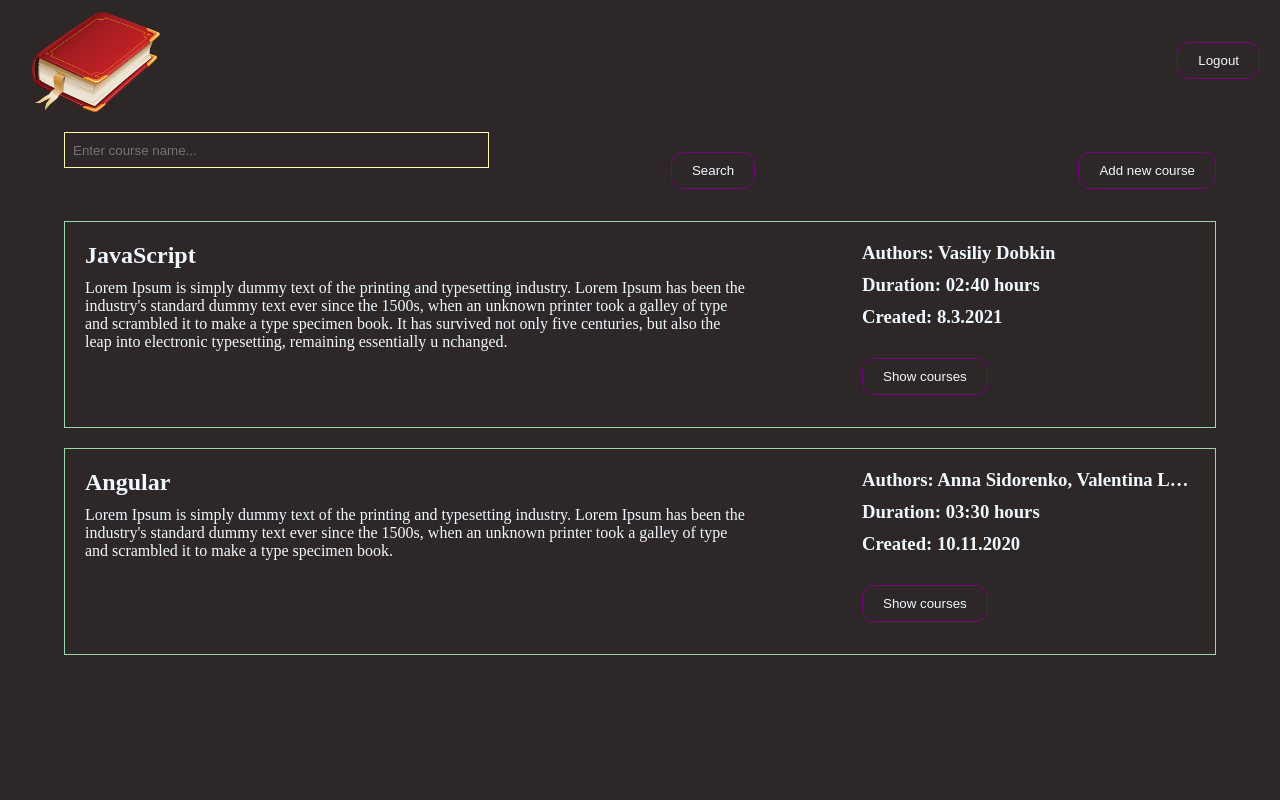
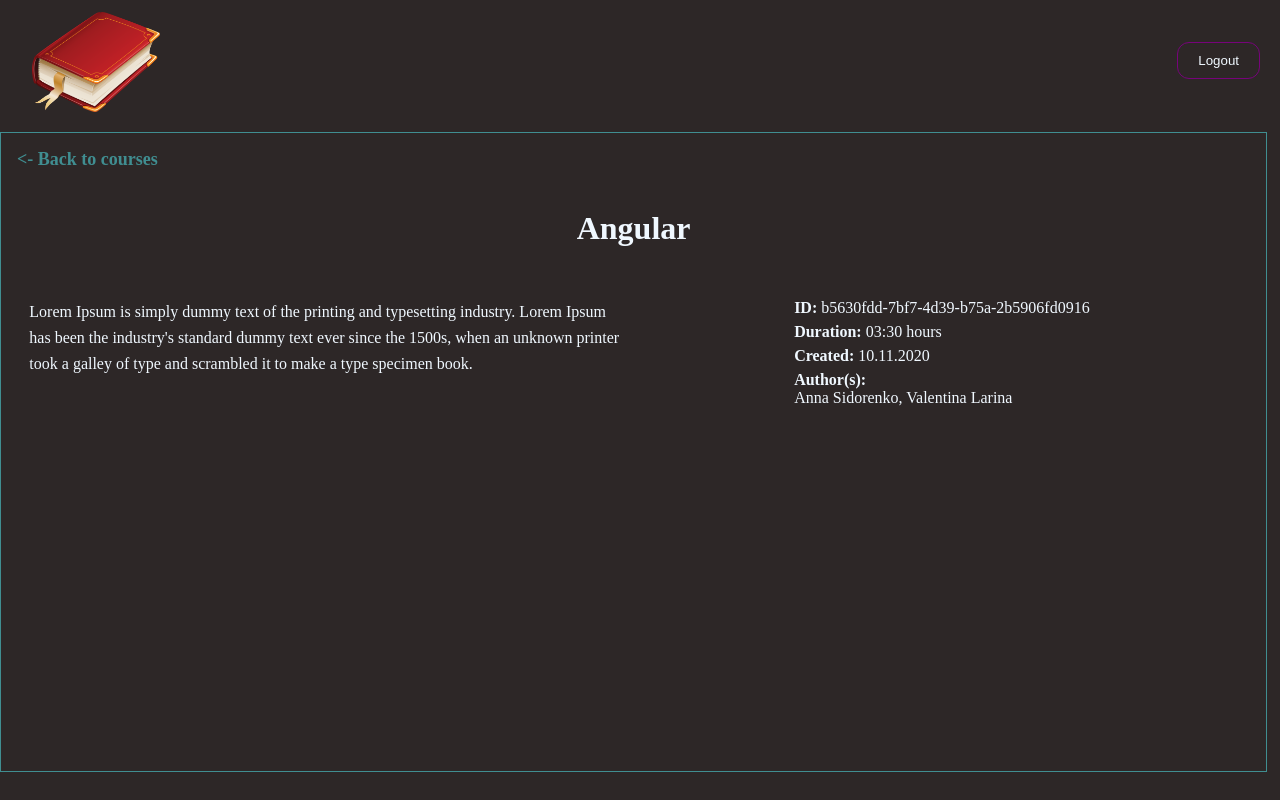
Before and after one commit to danielguaro/projectEpam, a React (Vite) app: page /courses/b5630fdd-7bf7-4d39-b75a-2b5906fd0916 in a window 1280 px wide. Before the commit this address led to /courses. Built offline with nearby package versions, Linux system fonts and the light colour scheme.

Commit message:
Second task in progress

```diff
--- a/src/components/CourseInfo/CourseInfo.jsx
+++ b/src/components/CourseInfo/CourseInfo.jsx
@@ -1,9 +1,55 @@
-import React from 'react';
+import './courseInfo.css';
+
+import { Link, Navigate, useParams } from 'react-router-dom';
+import { getCourseById, getTheAuthors, getTime } from '../../helpers';
 
 export const CourseInfo = () => {
+	// const { initAuthors } = useContext(UserContext);
+	// let allAuthors = initAuthors();
+	// console.log(allAuthors);
+	// Importando de react router
+	const { courseId } = useParams();
+	console.log(courseId);
+	const course = getCourseById(courseId);
+	console.log(course);
+	if (!course) {
+		return <Navigate to='/courses' />;
+	}
+	let authors = getTheAuthors(course.authors);
+	console.log('authors', authors);
+	let time = getTime(course.duration);
 	return (
 		<>
-			<div>CourseInfo</div>
+			<div className='courseInfoContainer'>
+				<p>
+					<Link to='/courses'> {'<- '}Back to courses</Link>
+				</p>
+				<h1>{course.title}</h1>
+				<div className='courseInfoContainer-generalInfo'>
+					<div className='courseInfoContainer-description'>
+						{course.description}
+					</div>
+					<aside>
+						<p>
+							<strong>ID: </strong>
+							{course.id}
+						</p>
+						<p>
+							<strong>Duration: </strong>
+							{time}
+						</p>
+						<p>
+							<strong>Created: </strong>
+							{course.creationDate}
+						</p>
+						<p>
+							<strong>Author(s): </strong>
+							<br />
+							{authors}
+						</p>
+					</aside>
+				</div>
+			</div>
 		</>
 	);
 };
--- /dev/null
+++ b/src/components/CourseInfo/courseInfo.css
@@ -0,0 +1,35 @@
+.courseInfoContainer {
+	/* display: flex;
+	flex-direction: column;
+	align-items: center;
+	justify-content: center; */
+	margin-top: 20px;
+	width: 99%;
+	min-height: 80vh;
+	border: 1px solid #408e91;
+	padding: 16px;
+}
+
+.courseInfoContainer h1 {
+	text-align: center;
+	min-width: 20%;
+	margin: 40px auto;
+}
+.courseInfoContainer-generalInfo {
+	margin-top: 30px;
+	display: grid;
+	grid-template-columns: 1fr 1fr;
+	height: auto;
+	justify-items: center;
+	align-items: start;
+}
+.courseInfoContainer-description {
+	padding: 2%;
+	line-height: 1.6rem;
+}
+aside {
+	padding: 2%;
+}
+aside p {
+	margin-bottom: 6px;
+}
--- a/src/components/Courses/Courses.jsx
+++ b/src/components/Courses/Courses.jsx
@@ -1,20 +1,23 @@
 import './courses.css';
 
 import { mockedAuthorsList, mockedCoursesList } from './components/data/data';
+import { useContext, useState } from 'react';
 
 import { Button } from '../../common/Button/Button';
 import { CourseCard } from './components/CourseCard/CourseCard';
 import { CreateCourse } from '../CreateCourse/CreateCourse';
 import { SearchBar } from './components/SearchBar/SearchBar';
-import { useState } from 'react';
+import { UserContext } from '../../context/UserContext';
 
-const init = () => {
-	return JSON.parse(localStorage.getItem('courses')) || mockedCoursesList;
-};
-const initAuthors = () => {
-	return JSON.parse(localStorage.getItem('authors')) || mockedAuthorsList;
-};
+// const init = () => {
+// 	return JSON.parse(localStorage.getItem('courses')) || mockedCoursesList;
+// };
+// const initAuthors = () => {
+// 	return JSON.parse(localStorage.getItem('authors')) || mockedAuthorsList;
+// };
 export const Courses = ({}) => {
+	const { init, initAuthors } = useContext(UserContext);
+
 	let allCourses = init();
 	let allAuthors = initAuthors();
 
--- a/src/components/Courses/components/CourseCard/CourseCard.jsx
+++ b/src/components/Courses/components/CourseCard/CourseCard.jsx
@@ -1,9 +1,11 @@
 import './courseCard.css';
 
 import { Button } from '../../../../common/Button/Button';
+import { Link } from 'react-router-dom';
 import { getTime } from '../../../../helpers/';
 
 export const CourseCard = ({
+	id,
 	title,
 	description,
 	creationDate,
@@ -27,7 +29,9 @@ export const CourseCard = ({
 				<h3 className='courseCard-restInfo--authors'>Authors: {auth}</h3>
 				<h3>Duration: {time}</h3>
 				<h3>Created: {creationDate}</h3>
-				<Button buttonText={'Show courses'} />
+				<Link to={`/courses/${id}`}>
+					<Button buttonText={'Show courses'} />
+				</Link>
 			</div>
 		</article>
 	);
--- a/src/components/routes/CoursesRoutes.jsx
+++ b/src/components/routes/CoursesRoutes.jsx
@@ -1,5 +1,6 @@
 import { Navigate, Route, Routes } from 'react-router-dom';
 
+import { CourseInfo } from '../CourseInfo/CourseInfo';
 import { Courses } from '../Courses/Courses';
 import { CreateCourse } from '../CreateCourse/CreateCourse';
 import { Header } from '../Header/Header';
@@ -13,6 +14,7 @@ export const CoursesRoutes = () => {
 				<Route path='courses' element={<Courses />} />
 				<Route path='courses/add' element={<CreateCourse />} />
 				<Route path='courses/search' element={<SearchBar />} />
+				<Route path='courses/:courseId' element={<CourseInfo />} />
 
 				{/* Por si ingresa a una página que no quiero que ingrese */}
 				{/* <Route path='/*' element={<Courses />} /> */}
--- a/src/context/UserProvider.jsx
+++ b/src/context/UserProvider.jsx
@@ -1,3 +1,8 @@
+import {
+	mockedAuthorsList,
+	mockedCoursesList,
+} from '../components/Courses/components/data';
+
 import { UserContext } from './UserContext';
 import { useState } from 'react';
 
@@ -5,12 +10,18 @@ import { useState } from 'react';
 // 	name: 'Daniel',
 // 	email: 'blabla@gmail.com',
 // };
+const init = () => {
+	return JSON.parse(localStorage.getItem('courses')) || mockedCoursesList;
+};
+const initAuthors = () => {
+	return JSON.parse(localStorage.getItem('authors')) || mockedAuthorsList;
+};
 
 export const UserProvider = ({ children }) => {
 	const [user, setUser] = useState({});
 	return (
 		// En el value se manda un objeto
-		<UserContext.Provider value={{ user, setUser }}>
+		<UserContext.Provider value={{ user, setUser, init, initAuthors }}>
 			{children}
 		</UserContext.Provider>
 	);
--- /dev/null
+++ b/src/helpers/getCourseById.js
@@ -0,0 +1,9 @@
+import { UserContext } from '../context/UserContext';
+import { useContext } from 'react';
+
+export const getCourseById = (id) => {
+	const { init } = useContext(UserContext);
+
+	let courses = init();
+	return courses.find((course) => course.id === id);
+};
--- /dev/null
+++ b/src/helpers/getTheAuthors.js
@@ -0,0 +1,12 @@
+import { UserContext } from '../context/UserContext';
+import { useContext } from 'react';
+
+export const getTheAuthors = (courseAuthor) => {
+	const { initAuthors } = useContext(UserContext);
+	let allAuthors = initAuthors();
+	const authorsNames = allAuthors
+		.filter((author) => courseAuthor.includes(author.id))
+		.map((author) => author.name);
+	let authors = authorsNames.join(', ');
+	return authors;
+};
--- a/src/helpers/index.js
+++ b/src/helpers/index.js
@@ -1,3 +1,5 @@
 export * from './getDate';
 export * from './getId';
 export * from './getTime';
+export * from './getCourseById';
+export * from './getTheAuthors';
```
